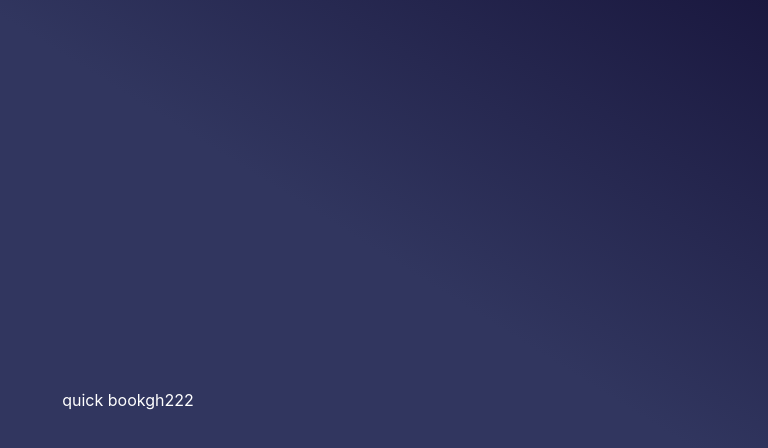
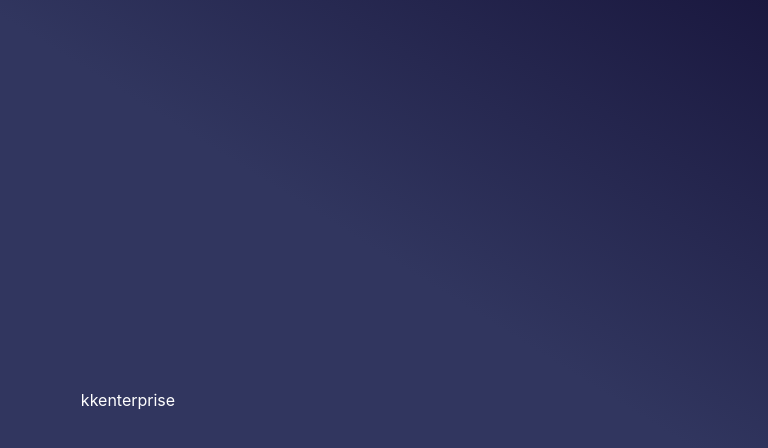
Before and after one commit to Gauravraj1141/webhoooktest1, a React (Create React App) app: page / in a window 1280 px wide. Shown: the top 448 px of the page, without its empty margins (512-1280 px from the left). Built offline with nearby package versions, Linux system fonts and the light colour scheme.

Commit message:
adding some more context

```diff
--- a/app.yaml
+++ b/app.yaml
@@ -1,5 +1,5 @@
 app_details:
-  app_name: quickbook11
+  app_name: kkenterprise
   github_url: https://github.com/Gauravraj1141/webhoooktest1
   branch_name: Banglore
   publisher: Sarci
--- a/src/App.js
+++ b/src/App.js
@@ -3,8 +3,7 @@ import './App.css';
 function App() {
   return (
     <div className="App">
-      quick bookgh222
-
+      kkenterprise
     </div>
   );
 }
```
